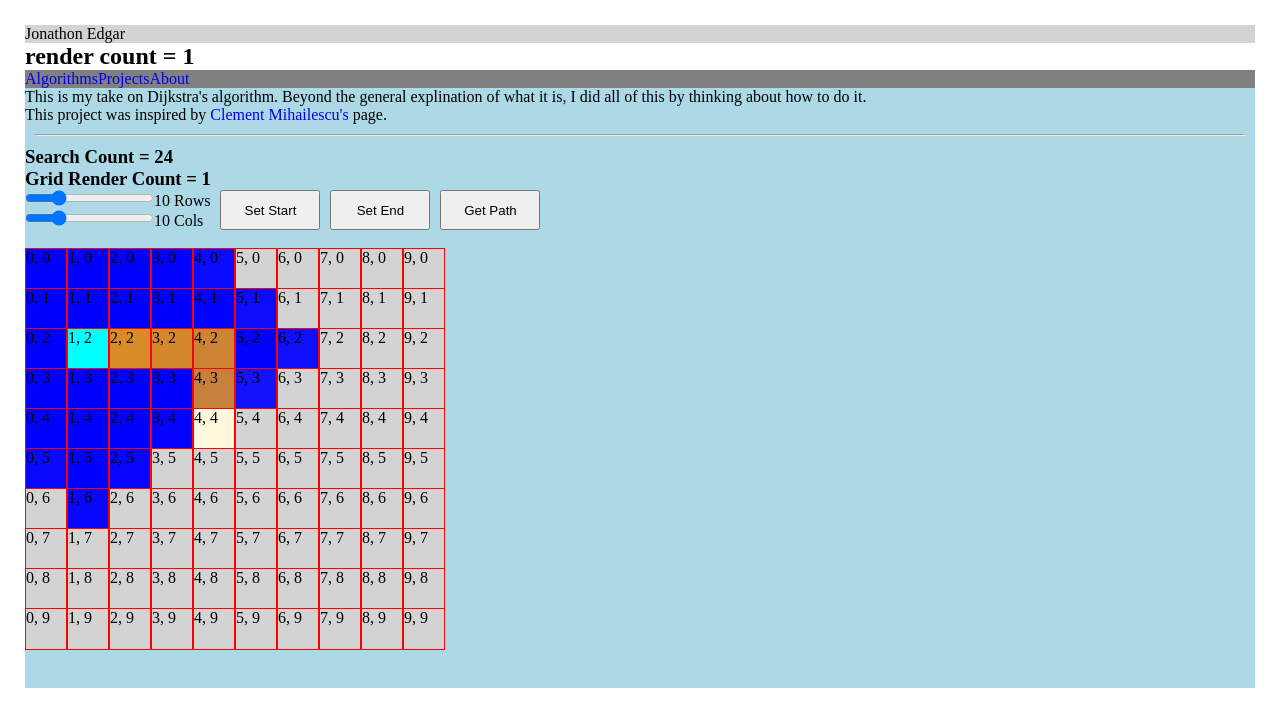
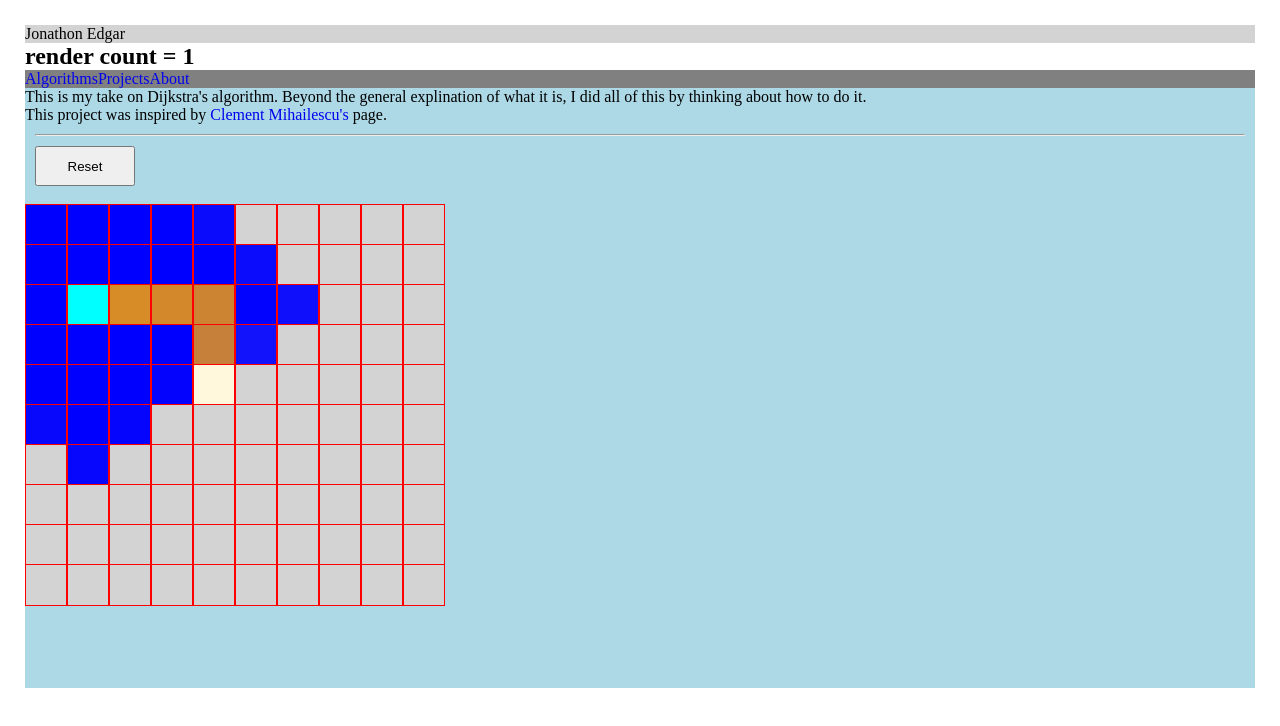
Before and after one commit to JPEdgar/Jon-Edgar.github.io, a React (Create React App) app: page / in a window 1280 px wide. Both pictures are taken after a click on the button "Get Path". Shown: the top 726 px of the page. Built offline with nearby package versions, Linux system fonts and the light colour scheme.

Commit message:
4/21/21, Draw working and loop bug fixed.  Next, the reset function.

```diff
--- a/src/components/MyPath/components/BuildGrid.jsx
+++ b/src/components/MyPath/components/BuildGrid.jsx
@@ -42,7 +42,7 @@ export default function BuildGrid(state) {
           border: "1px solid red",
         }}
       >
-        {col}, {row}
+        {/* {col}, {row} */}
       </div>
     );
   }
--- a/src/components/MyPath/components/Grid.jsx
+++ b/src/components/MyPath/components/Grid.jsx
@@ -19,14 +19,10 @@ export default function Grid() {
   let searchNode = [];
   let isSearching = false;
   let searchArray = [];
-  const [searchCount, setSearchCount] = useState(0);
+  const [disableUI, setDisableUI] = useState(false);
 
-  // temp start
-  const [renderCount, setRenderCount] = useState(0);
-  useEffect(() => {
-    setRenderCount((curr) => curr + 1);
-  }, []);
-  // temp end
+  // const [mouseDown, setMouseDown] = useState(false); // To keep code organized for what is mine and what isn't, this is only a reference but defined below
+  const [drawWall, setDrawWall] = useState(false);
 
   // BuildGrid()
   useEffect(() => {
@@ -134,16 +130,13 @@ export default function Grid() {
     } else {
       // console.log(e.target.id); // string "#, #"
       // console.log(clickLocation); // array [number, number]
-      console.log(e.target);
+      // console.log(e.target);
     }
   }
 
   function SearchForNeighbors() {
+    setDisableUI(true);
     do {
-      // temp start
-      setSearchCount((curr) => curr + 1);
-      // temp end
-
       GetNeighbor();
     } while (isSearching);
   }
@@ -158,6 +151,9 @@ export default function Grid() {
     } else if (searchArray.length > 0) {
       // continue search
       searchNode = searchArray.shift();
+    } else {
+      // no end located
+      isSearching = false;
     }
 
     // console.log(`searchNode = ${searchNode}`)
@@ -189,13 +185,114 @@ export default function Grid() {
     }
   }
 
+  ////// start section - pieces/foundation of this code located at:
+  // https://gist.github.com/dimitrinicolas/f8768ae7b664b6259eb923157b16d4fc
+  // then modified to work with what I had in mind.
+
+  const [mouseDown, setMouseDown] = useState(false);
+
+  // initial setup for click
+  useEffect(() => {
+    const handleDocumentMouseUp = (event) => {
+      if (event.button !== 2) {
+        setTimeout(() => setMouseDown(false), 10);
+      }
+    };
+
+    document.addEventListener("mouseup", handleDocumentMouseUp);
+    return () => {
+      document.removeEventListener("mouseup", handleDocumentMouseUp);
+    };
+  }, []);
+
+  const handleMouseDown = (event) => {
+    const element = document.getElementById(event.target.id);
+    const shorthand = ReactDOM.findDOMNode(element).classList;
+
+    if (event.button !== 2) {
+      setMouseDown(true);
+    }
+
+    let tempDraw = false;
+    if (shorthand.contains("wallNode")) {
+      setDrawWall(false);
+    } else {
+      setDrawWall(true);
+      tempDraw = true;
+    }
+
+    handleWall(shorthand, tempDraw);
+  };
+
+  const handleMouseEnter = (event) => {
+    if (event.button !== 2 && mouseDown) {
+      const element = document.getElementById(event.target.id);
+      const shorthand = ReactDOM.findDOMNode(element).classList;
+      handleWall(shorthand);
+    }
+  };
+
+  const handleMouseUp = (event) => {
+    if (event.button !== 2) {
+      setMouseDown(false);
+
+      if (window.getSelection) {
+        window.getSelection().removeAllRanges();
+      }
+    }
+  };
+
+  //
+  ////// section end
+
+  function handleWall(shorthand, override = null) {
+    if (shorthand.contains("startNode") || shorthand.contains("endNode")) {
+      return;
+    }
+    if (override != null) {
+      if (override) {
+        shorthand.add("wallNode");
+      } else {
+        shorthand.remove("wallNode");
+      }
+    } else {
+      // if user wants to add a wall and the node DOESN'T have a wallNode
+      if (drawWall && !shorthand.contains("wallNode")) {
+        shorthand.add("wallNode");
+      }
+      // if the user wants to remove a wall but the node DOES have a wallNode
+      else if (!drawWall && shorthand.contains("wallNode")) {
+        shorthand.remove("wallNode");
+      }
+    }
+  }
+
+  function Reset() {
+    // const [state, dispatch] = useContext(GridContext);
+    dispatch({ type: ACTIONS.RESET });
+
+    // const [grid, setGrid] = useState(BuildGrid(state));
+    setGrid(BuildGrid(state));
+
+    setStartSearchedAnimation(false);
+    setSearchedNodes([]);
+    setLuckyNode([]);
+    setStart(false);
+    setEnd(false);
+    setStartAnim(false);
+    setDisableUI(false);
+
+    searchNode = [];
+    isSearching = false;
+    searchArray = [];
+  }
+
   return (
     <>
-      <h3>Search Count = {searchCount}</h3>
-      <h3>Grid Render Count = {renderCount}</h3>
       <section style={{ display: "flex" }}>
         <div>
           <SlideBar
+            enable={disableUI}
             id={1}
             label="Rows"
             max={30}
@@ -203,6 +300,7 @@ export default function Grid() {
             callback={state.numRows}
           />
           <SlideBar
+            enable={disableUI}
             id={2}
             label="Cols"
             max={30}
@@ -212,6 +310,8 @@ export default function Grid() {
         </div>
 
         <button
+          disabled={disableUI}
+          hidden={disableUI}
           style={{
             height: "40px",
             width: "100px",
@@ -224,6 +324,8 @@ export default function Grid() {
         </button>
 
         <button
+          disabled={disableUI}
+          hidden={disableUI}
           style={{
             height: "40px",
             width: "100px",
@@ -236,10 +338,20 @@ export default function Grid() {
         </button>
 
         <button
+          disabled={disableUI}
+          hidden={disableUI}
           onClick={() => SearchForNeighbors()}
           style={{ height: "40px", width: "100px", marginLeft: "10px" }}
         >
           Get Path
+        </button>
+        <button
+          disabled={!disableUI}
+          hidden={!disableUI}
+          onClick={() => Reset()}
+          style={{ height: "40px", width: "100px", marginLeft: "10px" }}
+        >
+          Reset
         </button>
       </section>
       <br />
@@ -258,7 +370,15 @@ export default function Grid() {
               }}
             >
               {rows.map((cell) => {
-                return <>{cell}</>;
+                return (
+                  <div
+                    onMouseDown={handleMouseDown}
+                    onMouseEnter={handleMouseEnter}
+                    onMouseUp={handleMouseUp}
+                  >
+                    {cell}
+                  </div>
+                );
               })}
             </div>
           );
--- a/src/components/MyPath/components/SlideBar.jsx
+++ b/src/components/MyPath/components/SlideBar.jsx
@@ -4,7 +4,7 @@
 import React, { useContext } from "react";
 import { GridContext, ACTIONS } from "../contexts/GridContext";
 
-export default function SlideBar({ id, label, max }) {
+export default function SlideBar({ id, label, max, enable }) {
   const [state, dispatch] = useContext(GridContext);
   const handleChange = (e) => {
     if (label === "Rows") {
@@ -25,6 +25,8 @@ export default function SlideBar({ id, label, max }) {
     <>
       <form>
         <input
+          disabled={enable}
+          hidden={enable}
           id={`slider${id}`}
           type="range"
           min={4}
@@ -33,7 +35,7 @@ export default function SlideBar({ id, label, max }) {
           step={1}
           onChange={handleChange}
         />
-        <label htmlFor={`slider${id}`}>
+        <label htmlFor={`slider${id}`} hidden={enable}>
           {item} {label}
         </label>
       </form>
--- a/src/components/MyPath/contexts/GridContext.jsx
+++ b/src/components/MyPath/contexts/GridContext.jsx
@@ -8,6 +8,7 @@ export const ACTIONS = {
   GRID_COLS_SET: "grid-cols-set",
   SET_START: "set-start",
   SET_END: "set-end",
+  RESET: "reset",
 };
 
 const initialState = {
@@ -37,6 +38,11 @@ function reducer(state, action) {
         ...state,
         endPos: [...action.payload],
       };
+    case ACTIONS.RESET:
+      console.log("here");
+      return {
+        ...state,
+      };
     default:
       return state;
   }
--- a/src/components/MyPath/pathStyles.css
+++ b/src/components/MyPath/pathStyles.css
@@ -27,6 +27,10 @@
   animation-duration: 2s;
 }
 
+.wallNode {
+  background-color: darkgray;
+}
+
 @keyframes visited {
   from {
     background-color: lightgrey;
--- a/src/components/MyPath/pathStyles.scss
+++ b/src/components/MyPath/pathStyles.scss
@@ -27,6 +27,9 @@
   animation-duration: 2s;
 }
 
+.wallNode {
+  background-color: darkgray;
+}
 
 @keyframes visited {
   from {
```
